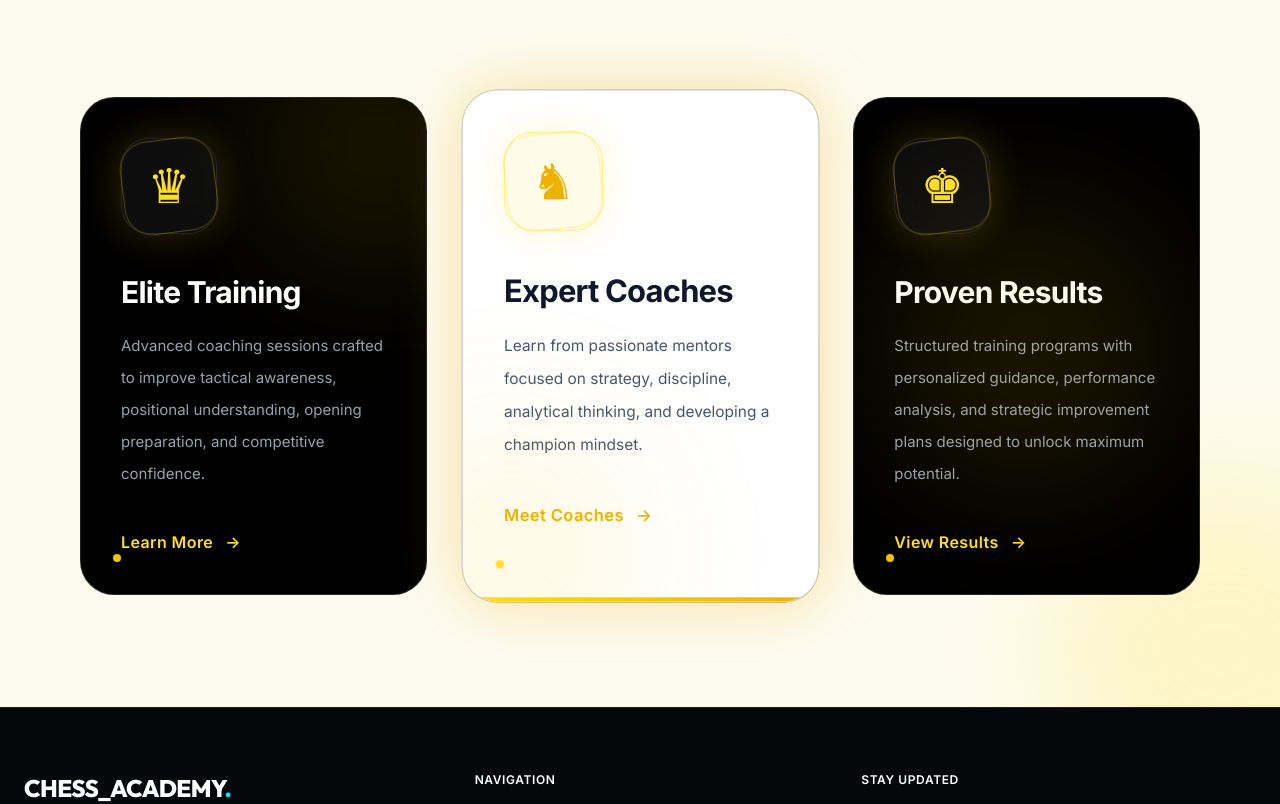
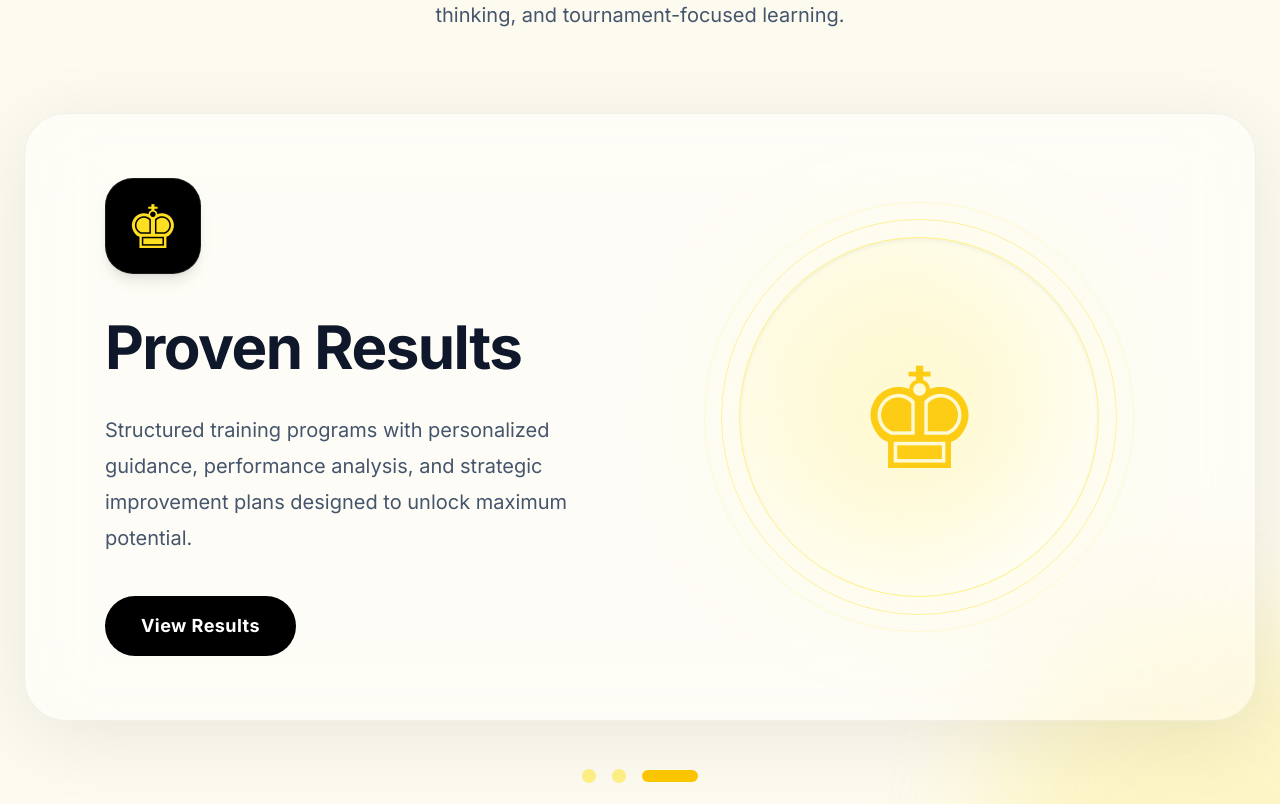
Before and after one commit to SandhiyaB2205/freelance_project-1, a React (Vite) app: page / in a window 1280 px wide. Shown: the part 1220-2024 px from the top of the page. Built offline with nearby package versions, Linux system fonts and the light colour scheme; a web font is replaced by a local one.

Commit message:
Sliding card added

```diff
--- a/src/pages/home.jsx
+++ b/src/pages/home.jsx
@@ -1,8 +1,41 @@
-import React from "react";
 import bgVideo from "../data/background.mp4";
-import { useState } from "react";
+import React, { useState, useEffect } from "react";
+const rollingCards = [
+  {
+    id: 1,
+    dark: true,
+    icon: "♕",
+    title: "Master Strategy",
+    description: "Learn advanced tactical strategies to outsmart opponents. Develop foresight, critical thinking, and a deeper understanding of positional play.",
+    button: "View Strategy",
+  },
+  {
+    id: 2,
+    dark: false,
+    icon: "♞",
+    title: "Expert Coaches",
+    description: "Learn from passionate mentors focused on strategy, discipline, analytical thinking, and developing a champion mindset.",
+    button: "Meet Coaches",
+  },
+  {
+    id: 3,
+    dark: true,
+    icon: "♚",
+    title: "Proven Results",
+    description: "Structured training programs with personalized guidance, performance analysis, and strategic improvement plans designed to unlock maximum potential.",
+    button: "View Results",
+  }
+];
+
 const Home = () => {
   const [activeCard, setActiveCard] = useState(1);
+  useEffect(() => {
+    const interval = setInterval(() => {
+      setActiveCard((prev) => (prev + 1) % 3);
+    }, 3000);
+
+    return () => clearInterval(interval);
+  }, []);
   return (
     <div className="w-full flex flex-col">
       {/* Hero Wrapper */}
@@ -312,247 +345,199 @@ const Home = () => {
         </section>
       </section>
       {/* WHY CHOOSE US SECTION */}
-     <section className="relative w-full bg-[#fdfbf0] py-28 px-6 md:px-12 lg:px-20 overflow-hidden">
+      {/* PREMIUM SLIDER SECTION */}
+      {/* PREMIUM MATCHING SLIDER SECTION */}
+     <section className="relative w-full bg-[#fdfbf0] py-32 overflow-hidden">
 
-  {/* Background Effects */}
-  <div className="absolute top-0 left-0 w-[400px] h-[400px] bg-yellow-200/20 blur-3xl rounded-full -translate-x-1/2 -translate-y-1/2" />
-  <div className="absolute bottom-0 right-0 w-[350px] h-[350px] bg-yellow-300/20 blur-3xl rounded-full translate-x-1/3 translate-y-1/3" />
+  {/* Soft Background Blend */}
+  <div className="absolute top-0 left-0 w-[500px] h-[500px] bg-yellow-200/20 blur-3xl rounded-full -translate-x-1/2 -translate-y-1/2" />
+  <div className="absolute bottom-0 right-0 w-[450px] h-[450px] bg-yellow-300/20 blur-3xl rounded-full translate-x-1/3 translate-y-1/3" />
 
   {/* Heading */}
-  <div className="relative max-w-7xl mx-auto text-center mb-24 z-10">
+  <div className="relative z-10 text-center mb-20 px-6">
 
-    <span className="inline-flex items-center gap-2 px-6 py-2 rounded-full border border-yellow-300 bg-yellow-100/80 backdrop-blur-xl text-yellow-700 text-xs tracking-[4px] uppercase font-bold shadow-md">
+    <span className="inline-flex items-center gap-2 px-6 py-3 rounded-full border border-yellow-300/70 bg-yellow-100/80 backdrop-blur-xl text-yellow-700 text-sm tracking-[5px] uppercase font-bold shadow-sm">
       ♟ Why Choose Us
     </span>
 
-    <h2 className="mt-7 text-4xl md:text-6xl lg:text-7xl font-black text-slate-900 leading-[1.05] tracking-tight">
-      Master The Art Of
+    <h2 className="mt-8 text-5xl md:text-7xl font-black text-slate-900 leading-[1.05] tracking-tight">
+      Strategic Training For
       <br />
       <span className="bg-gradient-to-r from-yellow-500 via-yellow-400 to-yellow-600 bg-clip-text text-transparent">
-        Strategic Thinking
+        Future Champions
       </span>
     </h2>
 
-    <p className="mt-8 max-w-3xl mx-auto text-slate-600 text-lg md:text-xl leading-9 font-medium">
-      Experience premium chess coaching that transforms beginners into
-      confident players and competitors into future champions.
+    <p className="mt-8 max-w-3xl mx-auto text-slate-600 text-xl leading-9">
+      Experience premium chess coaching with structured guidance,
+      strategic thinking, and tournament-focused learning.
     </p>
+
   </div>
 
-  {/* Cards */}
-  <div className="relative max-w-7xl mx-auto grid grid-cols-1 md:grid-cols-3 gap-10 z-10">
+  {/* MAIN SLIDER */}
+  <div className="relative max-w-7xl mx-auto px-6">
 
-    {/* CARD 1 */}
-    <div
-      onClick={() => setActiveCard(0)}
-      className={`group relative cursor-pointer transition-all duration-700 hover:-translate-y-5 ${
-        activeCard === 0 ? "scale-[1.03]" : ""
-      }`}
-    >
+    {/* Outer Glass Container */}
+    <div className="relative overflow-hidden rounded-[42px] border border-black/5 bg-white/40 backdrop-blur-2xl shadow-[0_15px_80px_rgba(0,0,0,0.08)]">
 
-      {/* Gradient Border */}
+      {/* Sliding Wrapper */}
       <div
-        className={`absolute inset-0 rounded-[34px] p-[1.5px] transition-all duration-700 ${
-          activeCard === 0
-            ? "bg-gradient-to-br from-yellow-300 via-yellow-500 to-yellow-600 shadow-[0_0_60px_rgba(234,179,8,0.35)]"
-            : "bg-white/15 group-hover:bg-gradient-to-br group-hover:from-yellow-300/70 group-hover:to-yellow-500/70"
-        }`}
-      />
+        className="flex transition-transform duration-1000 ease-[cubic-bezier(0.22,1,0.36,1)]"
+        style={{
+          width: `${rollingCards.length * 100}%`,
+          transform: `translateX(-${activeCard * (100 / rollingCards.length)}%)`,
+        }}
+      >
 
-      {/* Main Card */}
-      <div className="relative h-full rounded-[34px] bg-black border border-white/15 p-10 overflow-hidden">
+        {rollingCards.map((card) => (
 
-        {/* Shine Effect */}
-        <div className="absolute inset-0 overflow-hidden">
-          <div className="absolute top-0 -left-[120%] h-full w-[80%] bg-gradient-to-r from-transparent via-white/20 to-transparent skew-x-[-25deg] group-hover:left-[140%] transition-all duration-1000" />
-        </div>
+          <div
+            key={card.id}
+            className="
+              w-full
+              h-full
+              shrink-0
+              flex
+              items-center
+              justify-between
+              px-16
+              md:px-20
+              py-14
+              md:py-16
+              gap-12
+            "
+            style={{
+              width: `${100 / rollingCards.length}%`,
+            }}
+          >
 
-        {/* Glow */}
-        <div className="absolute -top-20 -right-20 w-64 h-64 bg-yellow-400/10 rounded-full blur-3xl group-hover:scale-150 transition duration-700" />
+            {/* LEFT */}
+            <div className="flex-1">
 
-        {/* Floating Dots */}
-        <div className="absolute top-6 right-6 w-3 h-3 bg-yellow-300 rounded-full animate-ping" />
-        <div className="absolute bottom-8 left-8 w-2 h-2 bg-yellow-400 rounded-full animate-pulse" />
+              {/* Icon */}
+              <div
+                className={`
+                  w-24
+                  h-24
+                  rounded-[28px]
+                  flex
+                  items-center
+                  justify-center
+                  text-6xl
+                  mb-10
+                  border
+                  transition-all
+                  duration-500
+                  shadow-lg
+                  ${card.dark
+                    ? "bg-black text-yellow-300 border-white/10"
+                    : "bg-yellow-100 text-yellow-500 border-yellow-200"}
+                `}
+              >
+                {card.icon}
+              </div>
 
-        {/* Icon */}
-        <div className="relative w-24 h-24 rounded-[28px] bg-white/5 border border-white/10 backdrop-blur-xl flex items-center justify-center text-5xl text-yellow-300 mb-10 shadow-[0_0_40px_rgba(250,204,21,0.2)] group-hover:rotate-12 group-hover:scale-110 transition-all duration-700">
+              {/* Title */}
+              <h3
+                className="
+                  text-5xl
+                  md:text-6xl
+                  font-black
+                  leading-[1.1]
+                  tracking-tight
+                  text-slate-900
+                "
+              >
+                {card.title}
+              </h3>
 
-          {/* Rotating Border */}
-          <div className="absolute inset-0 rounded-[28px] border border-yellow-400/30 animate-spin [animation-duration:8s]" />
+              {/* Description */}
+              <p className="mt-8 text-slate-600 leading-9 text-lg md:text-xl max-w-2xl">
+                {card.description}
+              </p>
 
-          ♛
-        </div>
+              {/* Button */}
+              <button
+                className={`
+                  mt-10
+                  px-9
+                  py-4
+                  rounded-full
+                  font-bold
+                  text-lg
+                  tracking-wide
+                  transition-all
+                  duration-500
+                  hover:scale-105
+                  ${card.dark
+                    ? "bg-black text-white hover:bg-yellow-400 hover:text-black"
+                    : "bg-yellow-400 text-black hover:shadow-[0_10px_35px_rgba(250,204,21,0.4)]"}
+                `}
+              >
+                {card.button}
+              </button>
 
-        {/* Title */}
-        <h3 className="text-3xl font-black text-white mb-5 tracking-tight group-hover:text-yellow-300 transition duration-500">
-          Elite Training
-        </h3>
+            </div>
 
-        {/* Description */}
-        <p className="leading-8 text-[15px] text-gray-400 group-hover:text-gray-300 transition duration-500">
-          Advanced coaching sessions crafted to improve tactical
-          awareness, positional understanding, opening preparation,
-          and competitive confidence.
-        </p>
+            {/* RIGHT DESIGN */}
+            <div className="hidden md:flex flex-1 items-center justify-center">
 
-        {/* Button */}
-        <div className="mt-10 inline-flex items-center gap-3 text-yellow-300 font-semibold tracking-wide">
-          Learn More
-          <span className="group-hover:translate-x-2 transition duration-500">
-            →
-          </span>
-        </div>
+              <div className="relative w-[360px] h-[360px]">
 
-        {/* Bottom Line */}
-        <div
-          className={`absolute bottom-0 left-0 h-[4px] bg-gradient-to-r from-yellow-300 to-yellow-500 rounded-full transition-all duration-700 ${
-            activeCard === 0 ? "w-full" : "w-0 group-hover:w-full"
-          }`}
-        />
+                {/* Main Circle */}
+                <div className="absolute inset-0 rounded-full border border-yellow-200 bg-gradient-to-br from-yellow-50 to-white shadow-inner" />
+
+                {/* Glow */}
+                <div className="absolute inset-8 rounded-full bg-yellow-200/30 blur-3xl animate-pulse" />
+
+                {/* Center Icon */}
+                <div className="absolute inset-0 flex items-center justify-center text-[140px] text-yellow-400/90">
+                  {card.icon}
+                </div>
+
+                {/* Floating Ring */}
+                <div className="absolute inset-[-18px] rounded-full border border-yellow-300/40 animate-spin [animation-duration:16s]" />
+
+                {/* Extra Ring */}
+                <div className="absolute inset-[-35px] rounded-full border border-yellow-200/30" />
+
+              </div>
+
+            </div>
+
+          </div>
+
+        ))}
+
       </div>
+
     </div>
 
-    {/* CARD 2 */}
-    <div
-      onClick={() => setActiveCard(1)}
-      className={`group relative cursor-pointer transition-all duration-700 hover:-translate-y-5 ${
-        activeCard === 1 ? "scale-[1.03]" : ""
-      }`}
-    >
+    {/* SLIDER DOTS */}
+    <div className="flex justify-center items-center gap-4 mt-12">
 
-      {/* Gradient Border */}
-      <div
-        className={`absolute inset-0 rounded-[34px] p-[1.5px] transition-all duration-700 ${
-          activeCard === 1
-            ? "bg-gradient-to-br from-yellow-300 via-yellow-500 to-yellow-600 shadow-[0_0_60px_rgba(234,179,8,0.35)]"
-            : "bg-black/20 group-hover:bg-gradient-to-br group-hover:from-yellow-300/70 group-hover:to-yellow-500/70"
-        }`}
-      />
+      {rollingCards.map((_, index) => (
 
-      {/* Main Card */}
-      <div className="relative h-full rounded-[34px] bg-white border border-black/20 p-10 overflow-hidden">
+        <button
+          key={index}
+          onClick={() => setActiveCard(index)}
+          className={`
+            transition-all
+            duration-500
+            rounded-full
+            ${activeCard === index
+              ? "w-14 h-3 bg-yellow-400"
+              : "w-3.5 h-3.5 bg-yellow-200 hover:bg-yellow-300"}
+          `}
+        />
 
-        {/* Shine Effect */}
-        <div className="absolute inset-0 overflow-hidden">
-          <div className="absolute top-0 -left-[120%] h-full w-[80%] bg-gradient-to-r from-transparent via-black/10 to-transparent skew-x-[-25deg] group-hover:left-[140%] transition-all duration-1000" />
-        </div>
+      ))}
 
-        {/* Glow */}
-        <div className="absolute -bottom-20 -left-20 w-64 h-64 bg-yellow-400/10 rounded-full blur-3xl group-hover:scale-150 transition duration-700" />
-
-        {/* Floating Dots */}
-        <div className="absolute top-6 right-6 w-3 h-3 bg-yellow-400 rounded-full animate-ping" />
-        <div className="absolute bottom-8 left-8 w-2 h-2 bg-yellow-300 rounded-full animate-pulse" />
-
-        {/* Icon */}
-        <div className="relative w-24 h-24 rounded-[28px] bg-yellow-50 border border-yellow-200 flex items-center justify-center text-5xl text-yellow-500 mb-10 shadow-[0_0_35px_rgba(250,204,21,0.18)] group-hover:rotate-12 group-hover:scale-110 transition-all duration-700">
-
-          {/* Rotating Border */}
-          <div className="absolute inset-0 rounded-[28px] border border-yellow-300/40 animate-spin [animation-duration:8s]" />
-
-          ♞
-        </div>
-
-        {/* Title */}
-        <h3 className="text-3xl font-black text-slate-900 mb-5 tracking-tight group-hover:text-yellow-500 transition duration-500">
-          Expert Coaches
-        </h3>
-
-        {/* Description */}
-        <p className="leading-8 text-[15px] text-slate-600 group-hover:text-slate-700 transition duration-500">
-          Learn from passionate mentors focused on strategy,
-          discipline, analytical thinking, and developing a
-          champion mindset.
-        </p>
-
-        {/* Button */}
-        <div className="mt-10 inline-flex items-center gap-3 text-yellow-500 font-semibold tracking-wide">
-          Meet Coaches
-          <span className="group-hover:translate-x-2 transition duration-500">
-            →
-          </span>
-        </div>
-
-        {/* Bottom Line */}
-        <div
-          className={`absolute bottom-0 left-0 h-[4px] bg-gradient-to-r from-yellow-300 to-yellow-500 rounded-full transition-all duration-700 ${
-            activeCard === 1 ? "w-full" : "w-0 group-hover:w-full"
-          }`}
-        />
-      </div>
-    </div>
-
-    {/* CARD 3 */}
-    <div
-      onClick={() => setActiveCard(2)}
-      className={`group relative cursor-pointer transition-all duration-700 hover:-translate-y-5 ${
-        activeCard === 2 ? "scale-[1.03]" : ""
-      }`}
-    >
-
-      {/* Gradient Border */}
-      <div
-        className={`absolute inset-0 rounded-[34px] p-[1.5px] transition-all duration-700 ${
-          activeCard === 2
-            ? "bg-gradient-to-br from-yellow-300 via-yellow-500 to-yellow-600 shadow-[0_0_60px_rgba(234,179,8,0.35)]"
-            : "bg-white/15 group-hover:bg-gradient-to-br group-hover:from-yellow-300/70 group-hover:to-yellow-500/70"
-        }`}
-      />
-
-      {/* Main Card */}
-      <div className="relative h-full rounded-[34px] bg-black border border-white/15 p-10 overflow-hidden">
-
-        {/* Shine Effect */}
-        <div className="absolute inset-0 overflow-hidden">
-          <div className="absolute top-0 -left-[120%] h-full w-[80%] bg-gradient-to-r from-transparent via-white/20 to-transparent skew-x-[-25deg] group-hover:left-[140%] transition-all duration-1000" />
-        </div>
-
-        {/* Glow */}
-        <div className="absolute top-1/2 left-1/2 w-72 h-72 -translate-x-1/2 -translate-y-1/2 bg-yellow-400/10 rounded-full blur-3xl group-hover:scale-150 transition duration-700" />
-
-        {/* Floating Dots */}
-        <div className="absolute top-6 right-6 w-3 h-3 bg-yellow-300 rounded-full animate-ping" />
-        <div className="absolute bottom-8 left-8 w-2 h-2 bg-yellow-400 rounded-full animate-pulse" />
-
-        {/* Icon */}
-        <div className="relative w-24 h-24 rounded-[28px] bg-white/5 border border-white/10 backdrop-blur-xl flex items-center justify-center text-5xl text-yellow-300 mb-10 shadow-[0_0_40px_rgba(250,204,21,0.2)] group-hover:rotate-12 group-hover:scale-110 transition-all duration-700">
-
-          {/* Rotating Border */}
-          <div className="absolute inset-0 rounded-[28px] border border-yellow-400/30 animate-spin [animation-duration:8s]" />
-
-          ♚
-        </div>
-
-        {/* Title */}
-        <h3 className="text-3xl font-black text-white mb-5 tracking-tight group-hover:text-yellow-300 transition duration-500">
-          Proven Results
-        </h3>
-
-        {/* Description */}
-        <p className="leading-8 text-[15px] text-gray-400 group-hover:text-gray-300 transition duration-500">
-          Structured training programs with personalized guidance,
-          performance analysis, and strategic improvement plans
-          designed to unlock maximum potential.
-        </p>
-
-        {/* Button */}
-        <div className="mt-10 inline-flex items-center gap-3 text-yellow-300 font-semibold tracking-wide">
-          View Results
-          <span className="group-hover:translate-x-2 transition duration-500">
-            →
-          </span>
-        </div>
-
-        {/* Bottom Line */}
-        <div
-          className={`absolute bottom-0 left-0 h-[4px] bg-gradient-to-r from-yellow-300 to-yellow-500 rounded-full transition-all duration-700 ${
-            activeCard === 2 ? "w-full" : "w-0 group-hover:w-full"
-          }`}
-        />
-      </div>
     </div>
 
   </div>
+
 </section>
     </div>
   );
```
